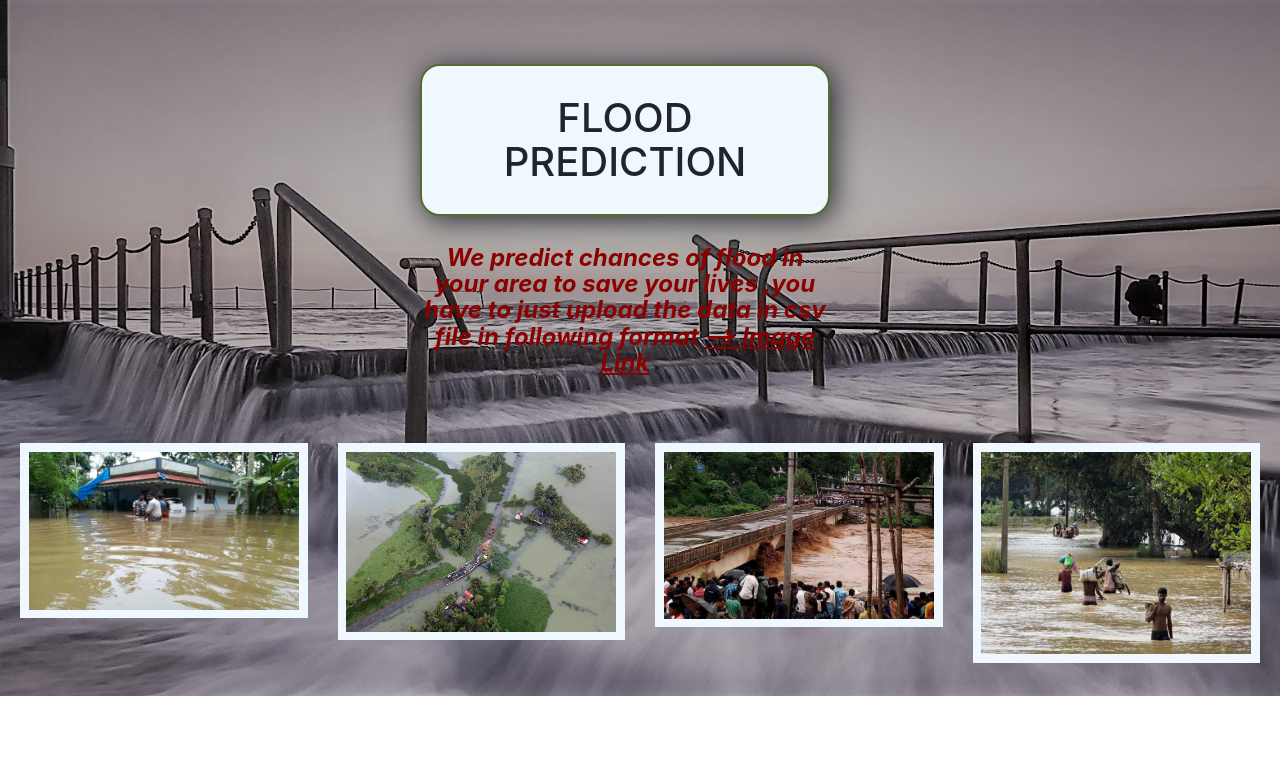
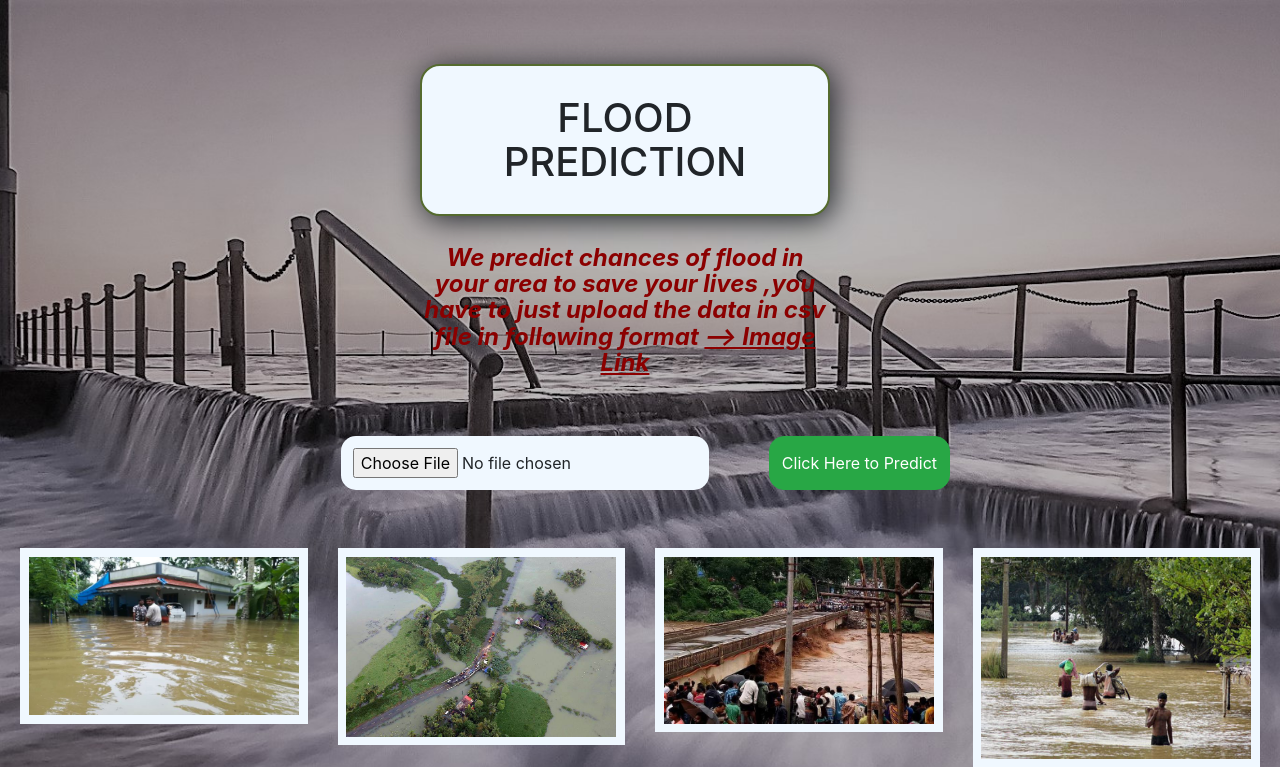
Before and after one commit to yogi9879/Final, a Flask app: template templates/index.html in a window 1280 px wide. Shown: the top 767 px of the page. Before the commit the page ends 696 px from the top, so only its background shows below. Run offline with Flask 2, Linux system fonts and the light colour scheme; the template is opened without the code that fills it, so the values that code supplies are empty; some libraries are stand-ins or nearby versions.

Commit message:
Update index.html

```diff
--- a/templates/index.html
+++ b/templates/index.html
@@ -27,8 +27,13 @@
         </div>
     </div>
 
-
-
+    <div class="row lower_div">
+        <form action="hello" enctype="multipart/form-data" method="post" class="form_div">
+            <input type="file" class="file_input">
+            <button name="subje ct" type="submit" value="CSS" class="btn btn-success predict_btn">Click Here to Predict
+            </button>
+        </form>
+    </div>
 
     <div class="row lower_img_div">
         <div class="col-md-3">
```
